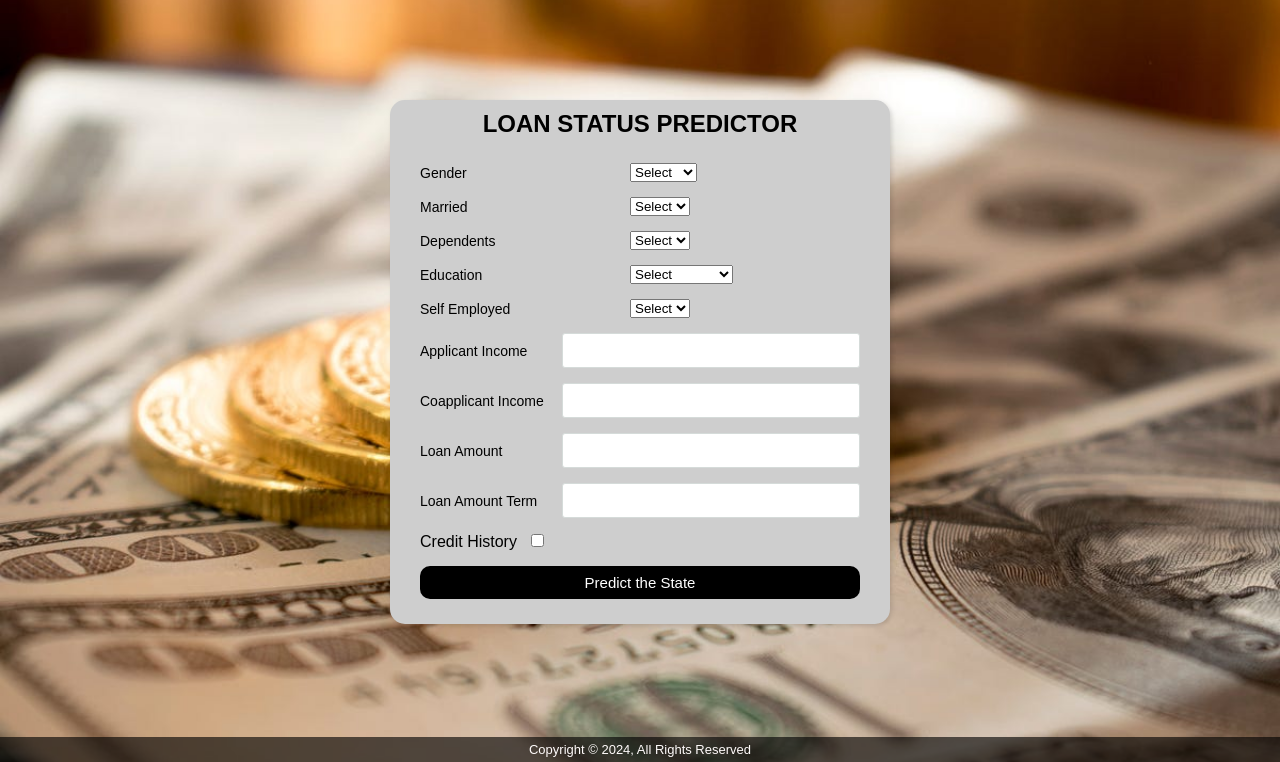
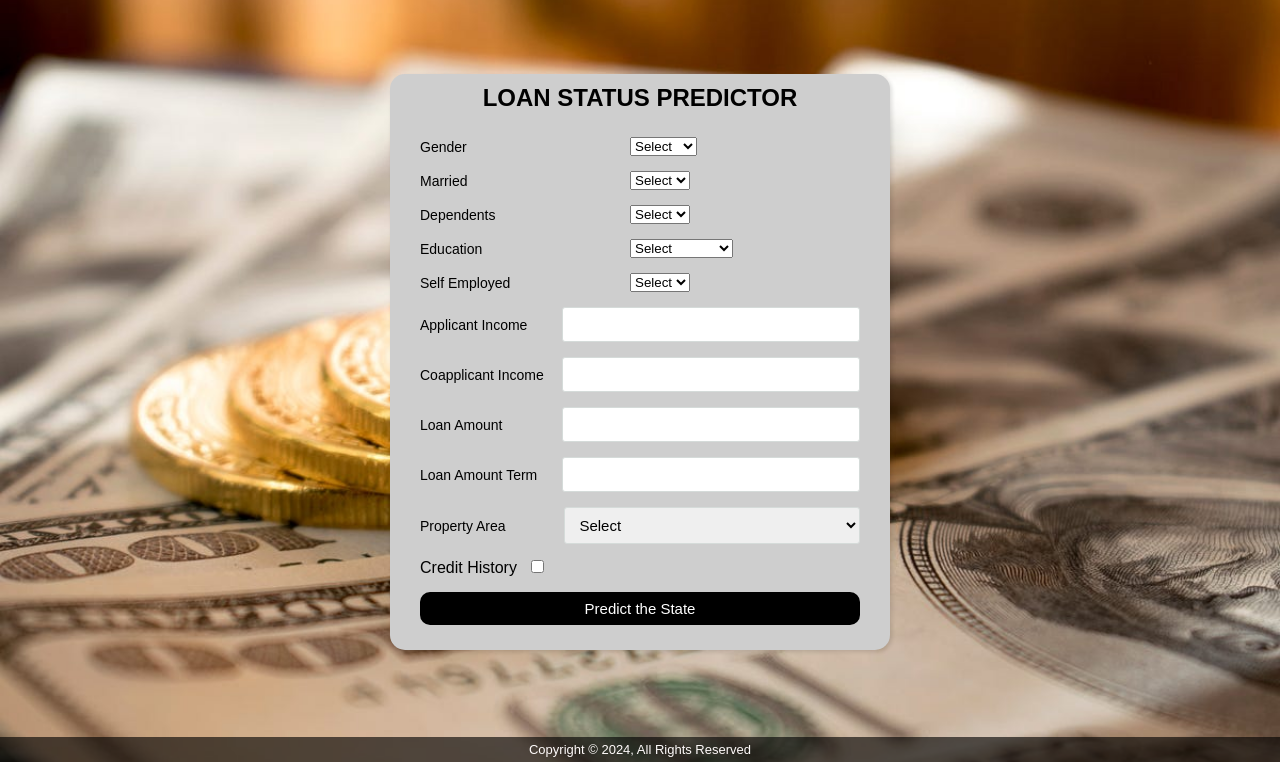
Before and after one commit to Malkith99/Full-Stack-ML-Project, a Flask app: page / in a window 1280 px wide. Shown: the part 38-800 px from the top of the page. Run offline with Flask 3, Linux system fonts and the light colour scheme.

Commit message:
add Property Area selection

```diff
--- a/Website/templates/index.html
+++ b/Website/templates/index.html
@@ -89,6 +89,17 @@
                     <label>Loan Amount Term</label>
                     <input type="text" class="input" name="loanAmountTerm" required>
                 </div>
+                <div class="inputfield">
+                    <label for="propertyArea">Property Area</label>
+                    <div class="custom_select">
+                        <select name="propertyArea" id="propertyArea">
+                            <option value="" select hidden>Select</option>
+                            <option value="semiUrban">Semiurban</option>
+                            <option value="urban">Urban</option>
+                            <option value="rural">Rural</option>
+                        </select>
+                    </div>
+                </div>
                 <div class="check">
                     <div>
                         <label for="creditHistory">Credit History</label>
```
